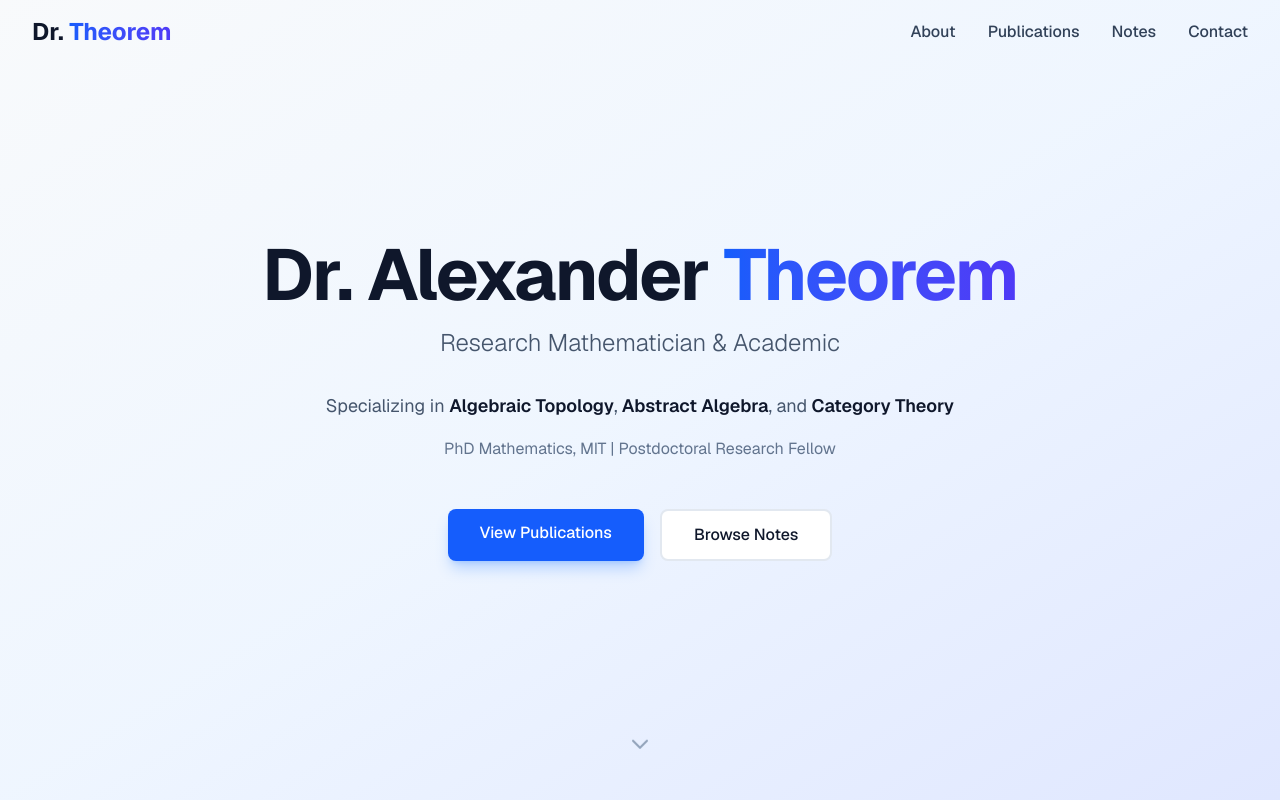
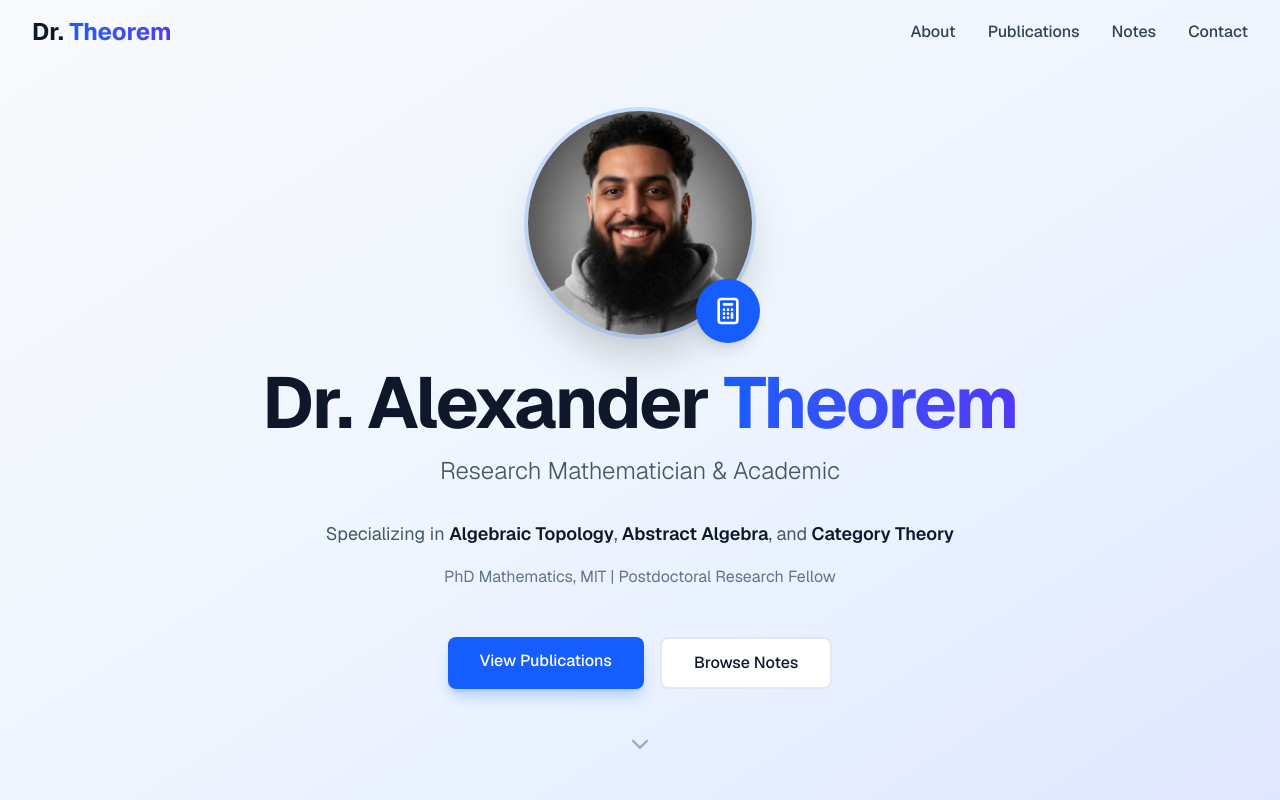
Before and after one commit to sahil1962/portfolio-zeeshan-pixarbyte, a Next.js app: page / in a window 1280 px wide. Shown: the top 800 px of the page. Built offline with nearby package versions, Linux system fonts and the light colour scheme.

Commit message:
profile picture added

```diff
--- a/app/components/Hero.tsx
+++ b/app/components/Hero.tsx
@@ -1,10 +1,32 @@
 // app/components/Hero.tsx
+
+import Image from 'next/image';
 
 export default function Hero() {
   return (
     <section className="relative min-h-screen flex items-center justify-center bg-linear-to-br from-slate-50 via-blue-50 to-indigo-100 dark:from-slate-900 dark:via-slate-800 dark:to-slate-900">
       <div className="max-w-7xl mx-auto px-4 sm:px-6 lg:px-8 py-20 text-center">
         <div className="space-y-8">
+          <div className="flex justify-center mb-8">
+            <div className="relative">
+              <div className="w-40 h-40 sm:w-48 sm:h-48 lg:w-56 lg:h-56 rounded-full overflow-hidden ring-4 ring-blue-500/20 shadow-2xl">
+                <Image
+                  src="/profile.jpg"
+                  alt="Dr. Alexander Theorem"
+                  width={224}
+                  height={224}
+                  priority
+                  className="object-cover w-full h-full"
+                />
+              </div>
+              <div className="absolute -bottom-2 -right-2 w-16 h-16 bg-blue-600 rounded-full flex items-center justify-center shadow-lg">
+                <svg className="w-8 h-8 text-white" fill="none" stroke="currentColor" viewBox="0 0 24 24">
+                  <path strokeLinecap="round" strokeLinejoin="round" strokeWidth={2} d="M9 7h6m0 10v-3m-3 3h.01M9 17h.01M9 14h.01M12 14h.01M15 11h.01M12 11h.01M9 11h.01M7 21h10a2 2 0 002-2V5a2 2 0 00-2-2H7a2 2 0 00-2 2v14a2 2 0 002 2z" />
+                </svg>
+              </div>
+            </div>
+          </div>
+
           <div className="space-y-4">
             <h1 className="text-5xl sm:text-6xl lg:text-7xl font-bold tracking-tight text-slate-900 dark:text-white">
               Dr. Alexander <span className="bg-linear-to-r from-blue-600 to-indigo-600 bg-clip-text text-transparent">Theorem</span>
```
Also changed, not shown: public/README-IMAGES.md (added), public/profile.jpg (added).
